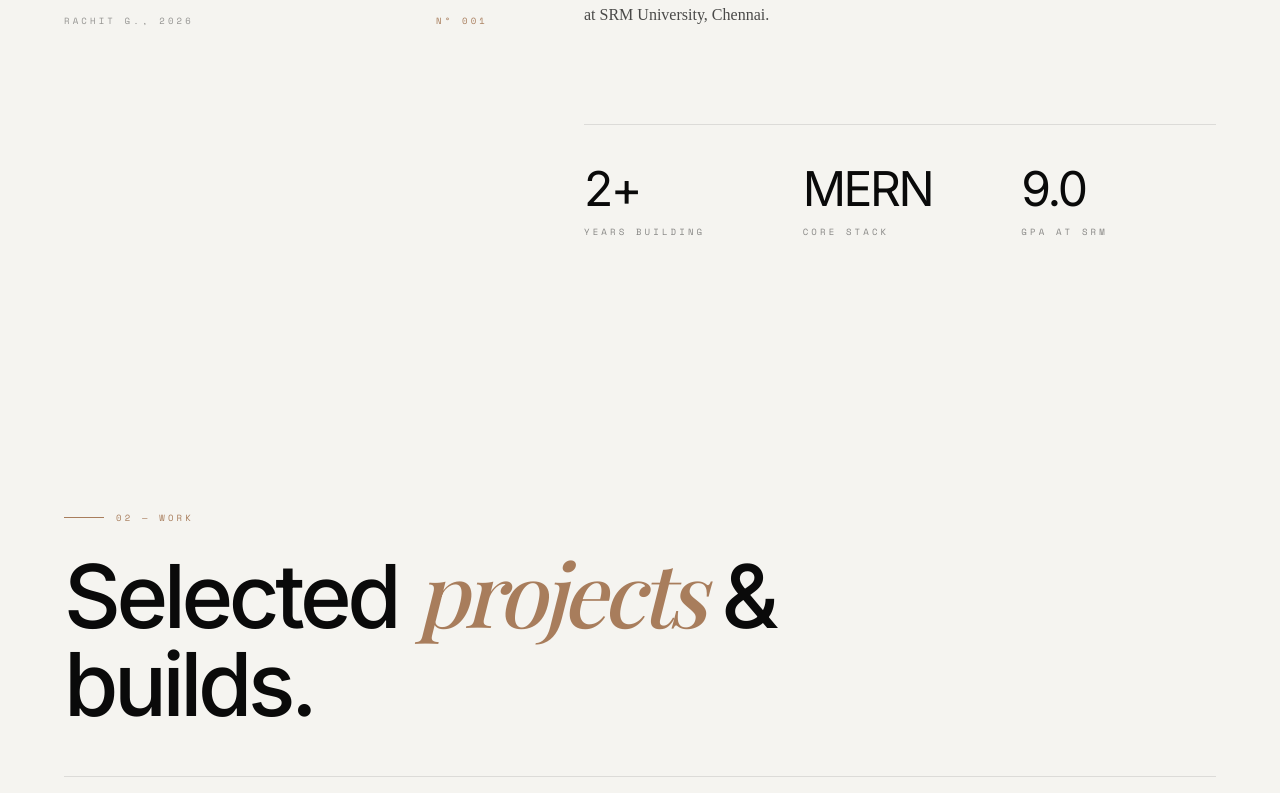
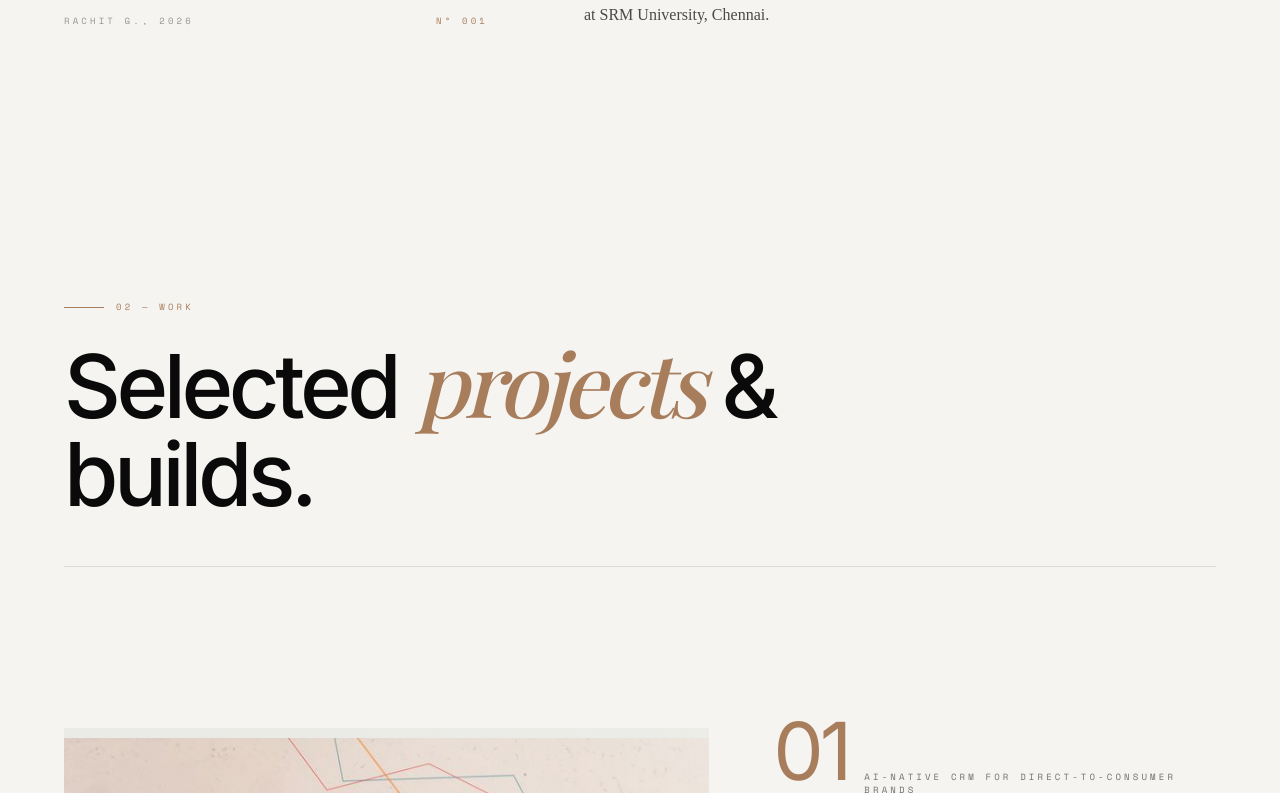
Before and after one commit to RachitGandhi13/portfolio, a Next.js app: page / in a window 1280 px wide. Shown: the part 1947-2740 px from the top of the page. Built offline with nearby package versions, Linux system fonts and the light colour scheme.

Commit message:
issues resolved

```diff
--- a/components/About.tsx
+++ b/components/About.tsx
@@ -25,11 +25,6 @@ function Reveal({
   );
 }
 
-const stats = [
-  { value: "2+", label: "Years Building" },
-  { value: "MERN", label: "Core Stack" },
-  { value: "9.0", label: "GPA at SRM" },
-];
 
 export default function About() {
   const ref = useRef<HTMLElement>(null);
@@ -104,19 +99,6 @@ export default function About() {
               </p>
             </Reveal>
 
-            <Reveal
-              delay={0.3}
-              className="mt-16 md:mt-24 grid grid-cols-3 gap-6 border-t border-black/10 dark:border-white/10 pt-10"
-            >
-              {stats.map((s) => (
-                <div key={s.label}>
-                  <p className="font-display text-3xl md:text-5xl text-[#0a0a0a] dark:text-white tracking-tighter">
-                    {s.value}
-                  </p>
-                  <p className="font-mono-label text-black/45 dark:text-white/45 mt-3">{s.label}</p>
-                </div>
-              ))}
-            </Reveal>
           </div>
         </div>
       </div>
```
